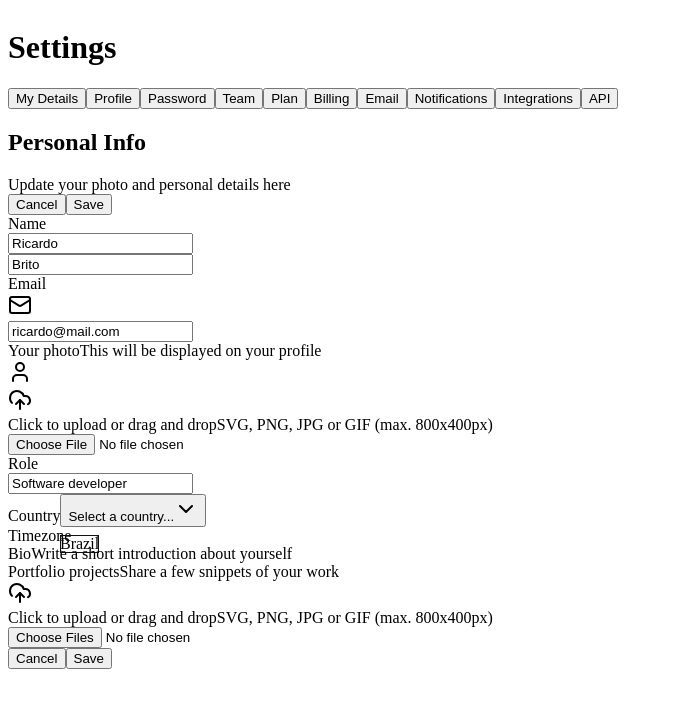
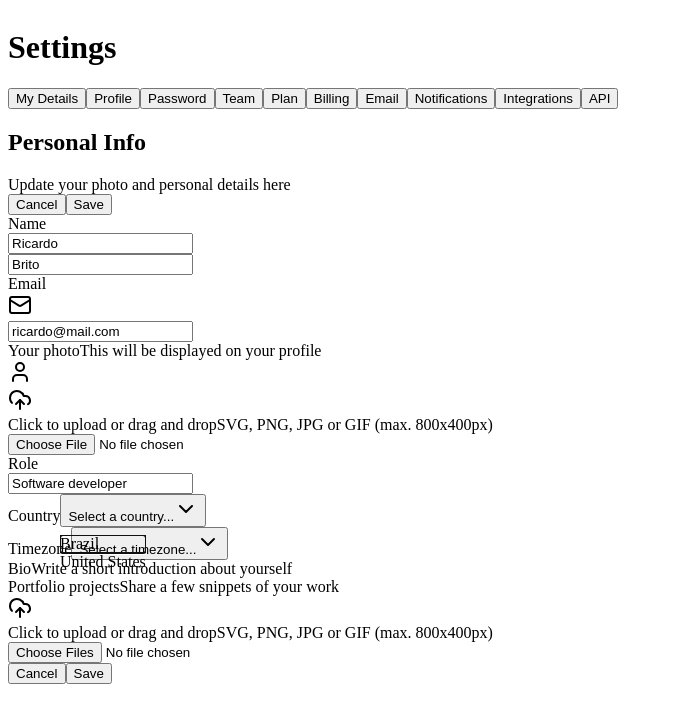
Before and after one commit to RicardoBrito1938/tailwind-next, a Next.js app: page / in a window 1280 px wide. Both pictures are taken after a click on the button "Select a country...". Shown: the top 722 px of the page, without its empty margins (0-673 px from the left). Built offline with nearby package versions, Linux system fonts and the light colour scheme.

Commit message:
chore: make a component for select

```diff
--- /dev/null
+++ b/src/app/components/Form/Select/SelectItem.tsx
@@ -0,0 +1,24 @@
+'use client'
+
+import * as SelectPrimitive from '@radix-ui/react-select'
+import { Check } from 'lucide-react'
+
+export type SelectItemProps = SelectPrimitive.SelectItemProps & {
+  text: string
+}
+
+export const SelectItem = ({ text, ...props }: SelectItemProps) => {
+  return (
+    <SelectPrimitive.Item
+      className="data-[highlighted]:bg-zinc-50] flex items-center justify-between gap-2 px-3 py-2.5 outline-none"
+      {...props}
+    >
+      <SelectPrimitive.ItemText className="text-black">
+        {text}
+      </SelectPrimitive.ItemText>
+      <SelectPrimitive.ItemIndicator>
+        <Check className="h-4 w-4 text-violet-500" />
+      </SelectPrimitive.ItemIndicator>
+    </SelectPrimitive.Item>
+  )
+}
--- a/src/app/components/Form/Select/index.tsx
+++ b/src/app/components/Form/Select/index.tsx
@@ -1,14 +1,20 @@
 'use client'
 
 import * as SelectPrimitive from '@radix-ui/react-select'
-import { Check, ChevronDown } from 'lucide-react'
+import { ChevronDown } from 'lucide-react'
+import { ReactNode } from 'react'
 
-export const Select = () => {
+export interface Props {
+  children: ReactNode
+  placeholder: string
+}
+
+export const Select = ({ children, placeholder }: Props) => {
   return (
     <SelectPrimitive.Root>
       <SelectPrimitive.Trigger className="flex h-11 w-full items-center justify-between gap-2 rounded-lg border border-zinc-300 px-3 py-2 shadow-sm data-[placeholder]:text-zinc-600">
         <SelectPrimitive.Value
-          placeholder="Select a country..."
+          placeholder={placeholder}
           className="text-black"
         />
         <SelectPrimitive.Icon>
@@ -22,19 +28,7 @@ export const Select = () => {
             position="popper"
             className="z-10 w-[--radix-select-trigger-width] overflow-hidden rounded-lg border border-zinc-200 bg-white"
           >
-            <SelectPrimitive.Viewport>
-              <SelectPrimitive.Item
-                value="BR"
-                className="data-[highlighted]:bg-zinc-50] flex items-center justify-between gap-2 px-3 py-2.5 outline-none"
-              >
-                <SelectPrimitive.ItemText className="text-black">
-                  Brazil
-                </SelectPrimitive.ItemText>
-                <SelectPrimitive.ItemIndicator>
-                  <Check className="h-4 w-4 text-violet-500" />
-                </SelectPrimitive.ItemIndicator>
-              </SelectPrimitive.Item>
-            </SelectPrimitive.Viewport>
+            <SelectPrimitive.Viewport>{children}</SelectPrimitive.Viewport>
           </SelectPrimitive.Content>
         </SelectPrimitive.Portal>
       </SelectPrimitive.Trigger>
--- a/src/app/page.tsx
+++ b/src/app/page.tsx
@@ -5,6 +5,7 @@ import * as Input from './components/Input'
 import * as FileInput from './components/Form/FileInput'
 import { Mail } from 'lucide-react'
 import { Select } from './components/Form/Select'
+import { SelectItem } from './components/Form/Select/SelectItem'
 
 const Home = () => {
   return (
@@ -112,7 +113,10 @@ const Home = () => {
             >
               Country
             </label>
-            <Select />
+            <Select placeholder="Select a country...">
+              <SelectItem value="br" text="Brazil" />
+              <SelectItem value="us" text="United States" />
+            </Select>
           </div>
 
           <div className="grid grid-cols-form gap-3 pt-5">
@@ -122,7 +126,10 @@ const Home = () => {
             >
               Timezone
             </label>
-            <div></div>
+            <Select placeholder="Select a timezone...">
+              <SelectItem value="br" text="America Sao Paulo (UTC-03:00)" />
+              <SelectItem value="us" text="Pacific Standard Time (UTC-08:00)" />
+            </Select>
           </div>
 
           <div className="grid grid-cols-form gap-3 pt-5">
```
